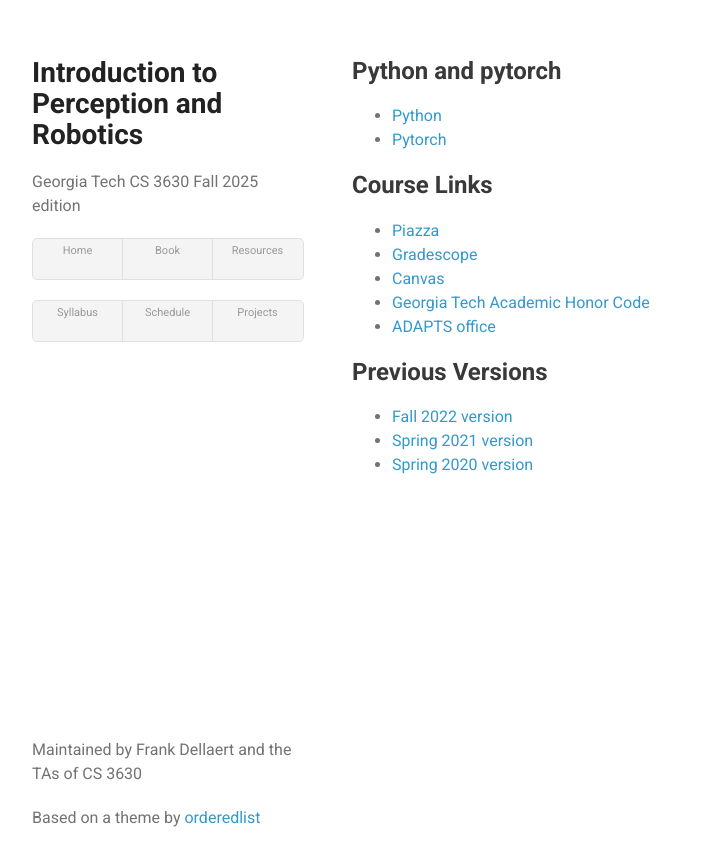
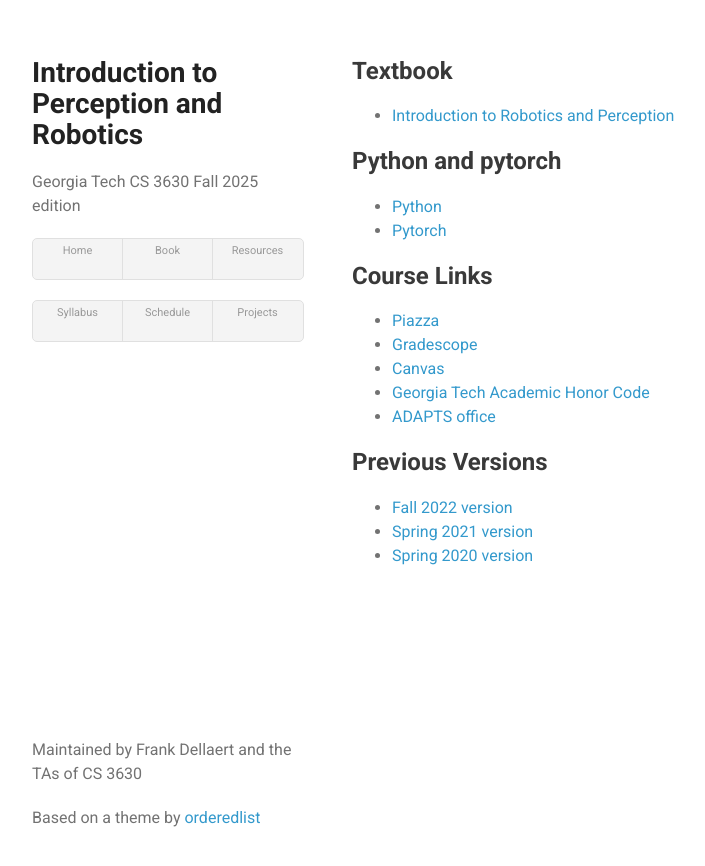
Before and after one commit to dellaert/25F-3630, a Jekyll site: the page built from resources.md, in a window 1280 px wide. Shown: the top 866 px of the page, without its empty margins (158-863 px from the left). Built offline with Jekyll 4.4.1, drawn with Linux system fonts in a browser that asks for light colours.

Commit message:
Add book link to syllabus and resources

```diff
--- a/resources.md
+++ b/resources.md
@@ -2,6 +2,10 @@
 layout: default
 title: Resources
 ---
+## Textbook
+
+* [Introduction to Robotics and Perception](https://www.roboticsbook.org/intro.html)
+
 ## Python and pytorch
 
 * [Python](https://www.python.org/)
```
Also changed, not shown: syllabus.md (+1 -0 lines).
